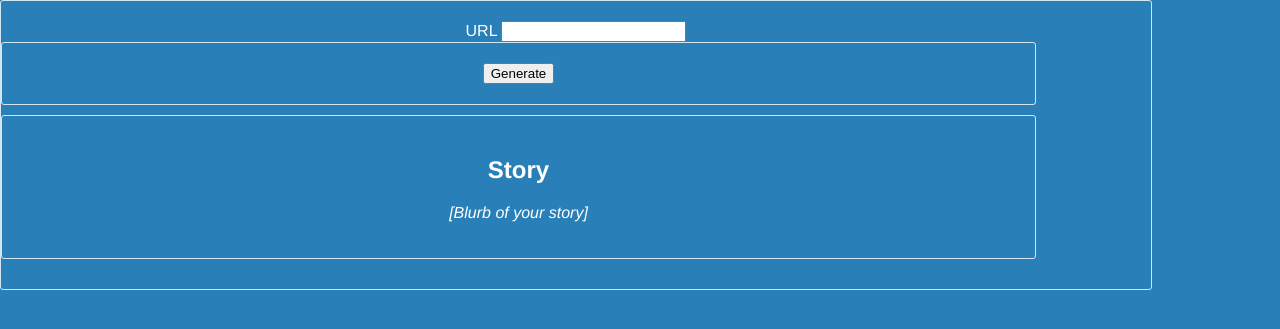
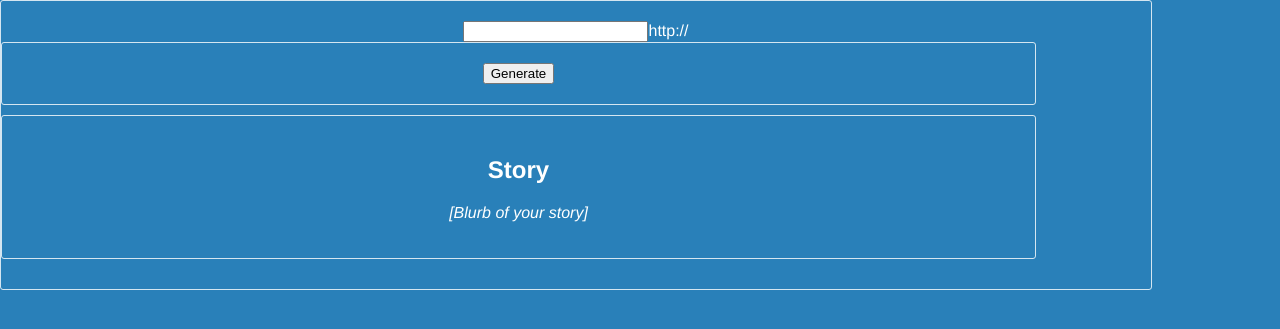
Before and after one commit to skaidan/city_lore_generator, a Django app: page /city_url in a window 1280 px wide. Shown: the top 329 px of the page. Run offline with Django 3.2, Linux system fonts and the light colour scheme.

Commit message:
no url label

```diff
--- a/templates/city_url.html
+++ b/templates/city_url.html
@@ -76,9 +76,7 @@
 <div class="row">
 
 <section id="cityurl">
-
-		<caption >URL</caption>
-<input class=row id="url"></input>
+<input class=row id="url">http://</input>
 			</tr>
 	</tbody>
 
```
